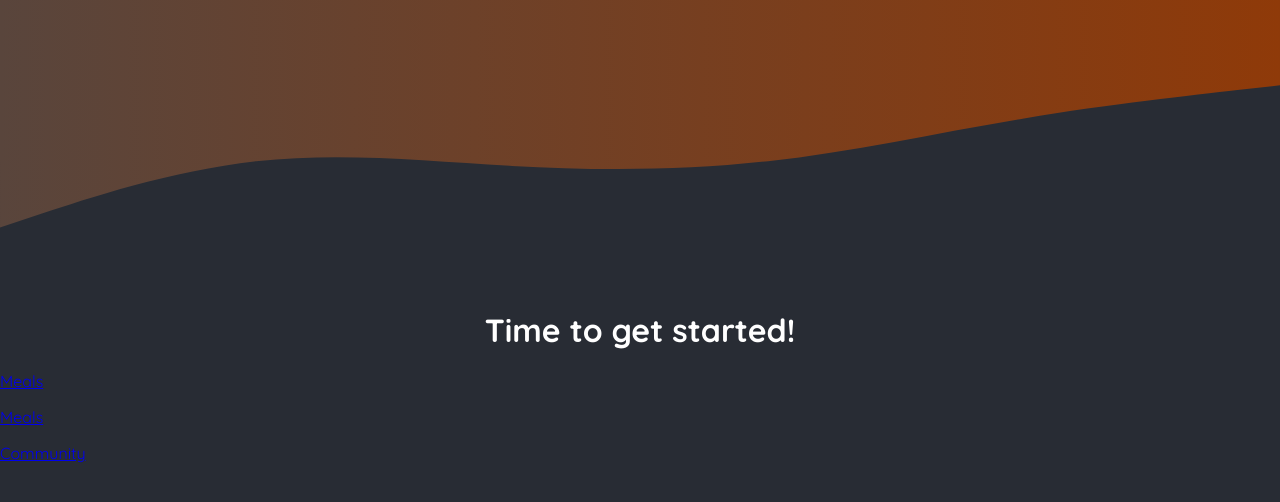
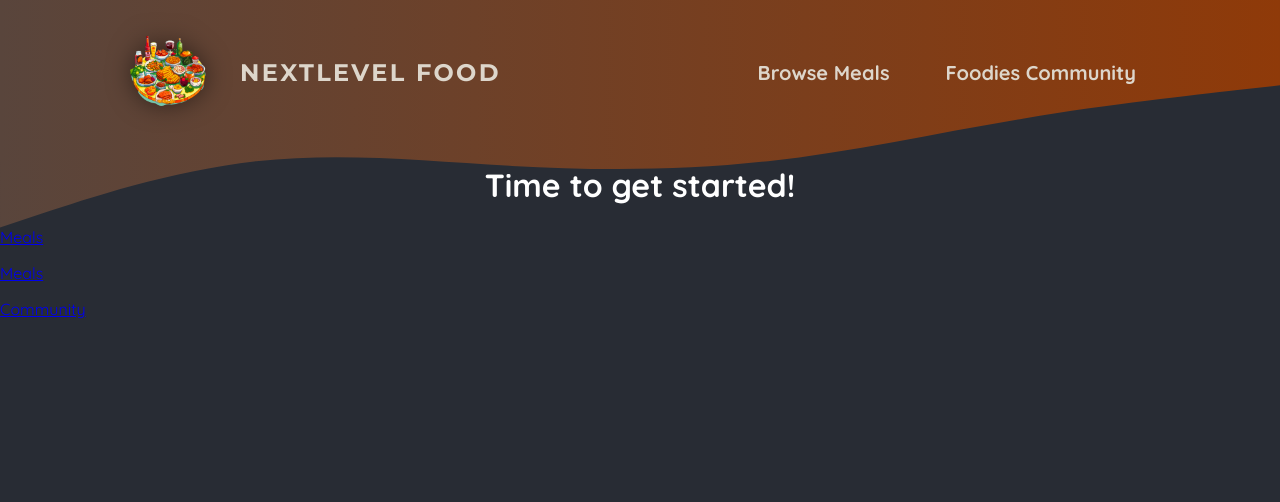
Before and after one commit to rolandjuhasz/FoodApp, a Next.js app: page / in a window 1280 px wide. Shown: the top 502 px of the page. Built offline with nearby package versions, Linux system fonts and the light colour scheme.

Commit message:
add mainheader to layout

```diff
--- a/app/layout.js
+++ b/app/layout.js
@@ -1,3 +1,4 @@
+import MainHeader from './components/main-header/main-header';
 import './globals.css';
 
 export const metadata = {
@@ -9,27 +10,8 @@
   return (
     <html lang="en">
       <body>
-        <div className="header-background">
-          <svg xmlns="http://www.w3.org/2000/svg" viewBox="0 0 1440 320">
-            <defs>
-              <linearGradient id="gradient" x1="0%" y1="0%" x2="100%" y2="0%">
-                <stop
-                  offset="0%"
-                  style={{ stopColor: '#59453c', stopOpacity: '1' }}
-                />
-                <stop
-                  offset="100%"
-                  style={{ stopColor: '#8f3a09', stopOpacity: '1' }}
-                />
-              </linearGradient>
-            </defs>
-            <path
-              fill="url(#gradient)"
-              d="M0,256L48,240C96,224,192,192,288,181.3C384,171,480,181,576,186.7C672,192,768,192,864,181.3C960,171,1056,149,1152,133.3C1248,117,1344,107,1392,101.3L1440,96L1440,0L1392,0C1344,0,1248,0,1152,0C1056,0,960,0,864,0C768,0,672,0,576,0C480,0,384,0,288,0C192,0,96,0,48,0L0,0Z"
-            ></path>
-          </svg>
-        </div>
 
+        <MainHeader />
         {children}
       </body>
     </html>
```
